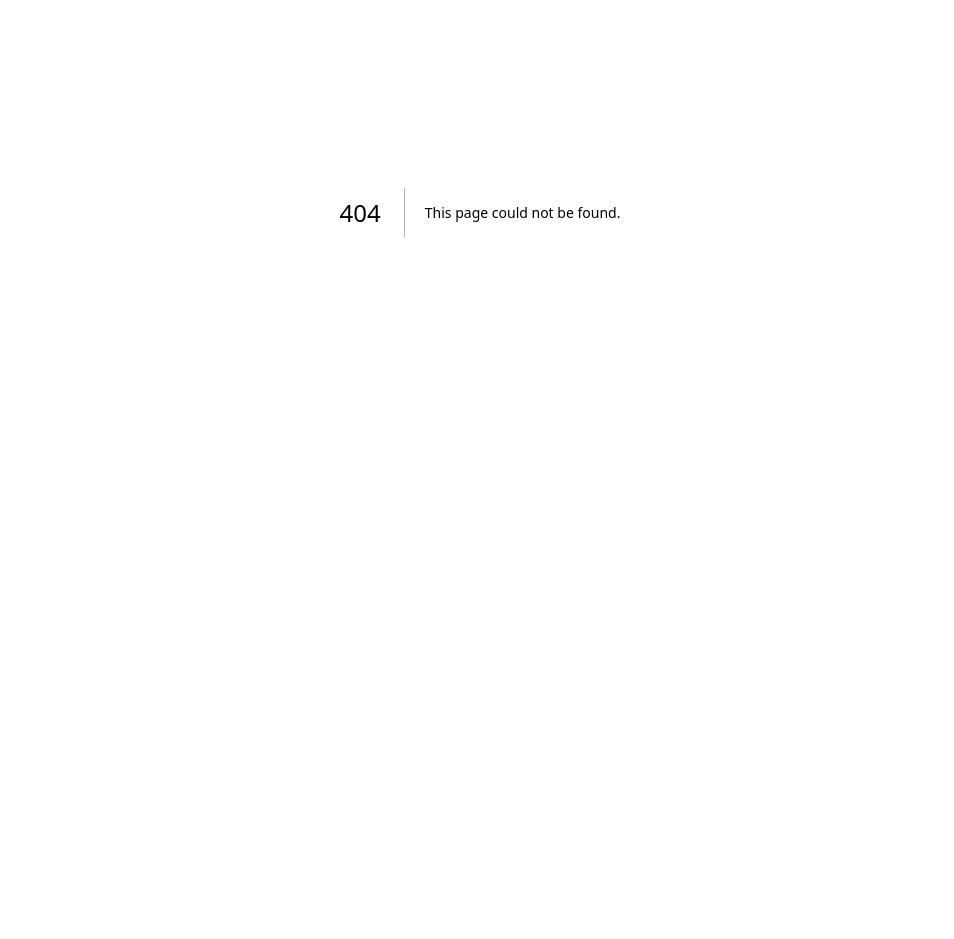
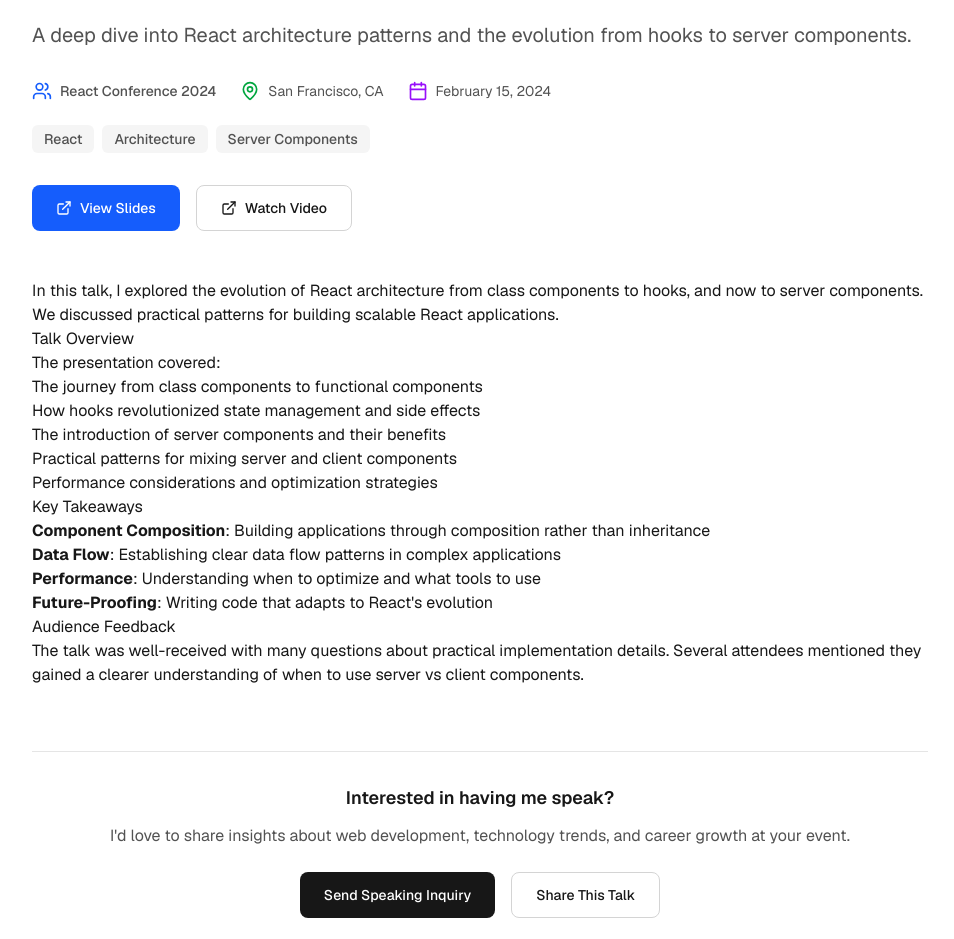
Before and after one commit to twilighty-abhi/portfolio-v3.0, a Next.js app: page /talks/modern-react-architecture in a window 1280 px wide. Before the commit this address had no page. Shown: the part 253-1192 px from the top of the page, without its empty margins (160-1114 px from the left). Before the commit the page ends 865 px from the top, so only its background shows below. Built offline with nearby package versions, Linux system fonts and the light colour scheme.

Commit message:
feat: add dynamic talk page with metadata and content rendering

```diff
--- /dev/null
+++ b/src/app/talks/[slug]/page.tsx
@@ -0,0 +1,185 @@
+import { Metadata } from 'next';
+import { notFound } from 'next/navigation';
+import Link from 'next/link';
+import { ArrowLeft, ExternalLink, MapPin, Calendar, Users } from 'lucide-react';
+import { getContentBySlug, getContentByType } from '@/lib/content-server';
+import { MDXRemote } from 'next-mdx-remote/rsc';
+
+interface TalkPageProps {
+  params: Promise<{
+    slug: string;
+  }>;
+}
+
+export async function generateStaticParams() {
+  const talks = getContentByType('talks');
+  return talks.map((talk) => ({
+    slug: talk.slug,
+  }));
+}
+
+export async function generateMetadata({ params }: TalkPageProps): Promise<Metadata> {
+  const { slug } = await params;
+  const talk = getContentBySlug('talks', slug);
+
+  if (!talk) {
+    return {
+      title: 'Talk Not Found',
+    };
+  }
+
+  return {
+    title: `${talk.title} - Talks - Abhiram N J`,
+    description: talk.description || '',
+    openGraph: {
+      title: talk.title,
+      description: talk.description || '',
+      type: 'article',
+      publishedTime: talk.date,
+      tags: talk.tags,
+    },
+    twitter: {
+      card: 'summary_large_image',
+      title: talk.title,
+      description: talk.description || '',
+    },
+  };
+}
+
+export default async function TalkPage({ params }: TalkPageProps) {
+  const { slug } = await params;
+  const talk = getContentBySlug('talks', slug);
+
+  if (!talk) {
+    notFound();
+  }
+
+  return (
+    <div className="container mx-auto px-4 py-8 sm:px-6 lg:px-8">
+      <div className="mx-auto max-w-4xl">
+        <div className="mb-8">
+          <Link
+            href="/talks"
+            className="inline-flex items-center gap-2 text-sm font-medium text-blue-600 hover:text-blue-700 dark:text-blue-400 dark:hover:text-blue-300"
+          >
+            <ArrowLeft className="h-4 w-4" />
+            Back to Talks
+          </Link>
+        </div>
+
+        <article>
+          <header className="mb-12">
+            <h1 className="text-3xl font-bold tracking-tight text-neutral-900 dark:text-neutral-100 sm:text-4xl lg:text-5xl">
+              {talk.title}
+            </h1>
+            {talk.description && (
+              <p className="mt-6 text-xl text-neutral-600 dark:text-neutral-400">
+                {talk.description}
+              </p>
+            )}
+
+            <div className="mt-8 flex flex-wrap gap-6 text-sm text-neutral-600 dark:text-neutral-400">
+              {talk.event && (
+                <div className="flex items-center gap-2">
+                  <Users className="h-5 w-5 text-blue-600 dark:text-blue-400" />
+                  <span className="font-medium">{talk.event}</span>
+                </div>
+              )}
+              {talk.location && (
+                <div className="flex items-center gap-2">
+                  <MapPin className="h-5 w-5 text-green-600 dark:text-green-400" />
+                  <span>{talk.location}</span>
+                </div>
+              )}
+              {talk.date && (
+                <div className="flex items-center gap-2">
+                  <Calendar className="h-5 w-5 text-purple-600 dark:text-purple-400" />
+                  <time>
+                    {new Date(talk.date).toLocaleDateString('en-US', {
+                      year: 'numeric',
+                      month: 'long',
+                      day: 'numeric',
+                    })}
+                  </time>
+                </div>
+              )}
+            </div>
+
+            {talk.tags && talk.tags.length > 0 && (
+              <div className="mt-6 flex flex-wrap gap-2">
+                {talk.tags.map((tag) => (
+                  <span
+                    key={tag}
+                    className="inline-flex items-center rounded-md bg-neutral-100 px-3 py-1 text-sm font-medium text-neutral-600 dark:bg-neutral-800 dark:text-neutral-400"
+                  >
+                    {tag}
+                  </span>
+                ))}
+              </div>
+            )}
+
+            {(talk.slidesUrl || talk.videoUrl) && (
+              <div className="mt-8 flex flex-wrap gap-4">
+                {talk.slidesUrl && (
+                  <a
+                    href={talk.slidesUrl}
+                    target="_blank"
+                    rel="noopener noreferrer"
+                    className="inline-flex items-center gap-2 rounded-lg bg-blue-600 px-6 py-3 text-sm font-medium text-white transition-colors hover:bg-blue-700"
+                  >
+                    <ExternalLink className="h-4 w-4" />
+                    View Slides
+                  </a>
+                )}
+                {talk.videoUrl && (
+                  <a
+                    href={talk.videoUrl}
+                    target="_blank"
+                    rel="noopener noreferrer"
+                    className="inline-flex items-center gap-2 rounded-lg border border-neutral-300 px-6 py-3 text-sm font-medium text-neutral-900 transition-colors hover:bg-neutral-50 dark:border-neutral-700 dark:text-neutral-100 dark:hover:bg-neutral-800"
+                  >
+                    <ExternalLink className="h-4 w-4" />
+                    Watch Video
+                  </a>
+                )}
+              </div>
+            )}
+          </header>
+
+          <div className="prose prose-lg prose-neutral dark:prose-invert max-w-none">
+            <MDXRemote source={talk.content} />
+          </div>
+        </article>
+
+        <footer className="mt-16 border-t border-neutral-200 pt-8 dark:border-neutral-800">
+          <div className="flex flex-col items-center gap-6 text-center">
+            <div className="space-y-3">
+              <h3 className="text-lg font-semibold text-neutral-900 dark:text-neutral-100">
+                Interested in having me speak?
+              </h3>
+              <p className="text-neutral-600 dark:text-neutral-400">
+                I'd love to share insights about web development, technology trends, and career growth at your event.
+              </p>
+            </div>
+            <div className="flex flex-wrap gap-4 justify-center">
+              <a
+                href="mailto:hello@abhiramnj.com"
+                className="inline-flex items-center gap-2 rounded-lg bg-neutral-900 px-6 py-3 text-sm font-medium text-white transition-colors hover:bg-neutral-800 dark:bg-neutral-100 dark:text-neutral-900 dark:hover:bg-neutral-200"
+              >
+                Send Speaking Inquiry
+              </a>
+              <a
+                href={`https://twitter.com/intent/tweet?text=${encodeURIComponent(`Great insights from "${talk.title}" by @abhiramnj`)}`}
+                target="_blank"
+                rel="noopener noreferrer"
+                className="inline-flex items-center gap-2 rounded-lg border border-neutral-300 px-6 py-3 text-sm font-medium text-neutral-900 transition-colors hover:bg-neutral-50 dark:border-neutral-700 dark:text-neutral-100 dark:hover:bg-neutral-800"
+              >
+                Share This Talk
+              </a>
+            </div>
+          </div>
+        </footer>
+      </div>
+    </div>
+  );
+}
--- a/src/app/talks/page.tsx
+++ b/src/app/talks/page.tsx
@@ -1,4 +1,5 @@
 import { Metadata } from 'next';
+import Link from 'next/link';
 import { ExternalLink, MapPin, Calendar, Users } from 'lucide-react';
 import { getContentByType } from '@/lib/content-server';
 
@@ -83,11 +84,11 @@ export default function TalksPage() {
             {talks.map((talk) => (
               <article
                 key={talk.slug}
-                className="rounded-lg border border-neutral-200 bg-white p-8 transition-colors hover:border-neutral-300 hover:shadow-lg dark:border-neutral-800 dark:bg-neutral-950 dark:hover:border-neutral-700"
+                className="group rounded-lg border border-neutral-200 bg-white transition-colors hover:border-neutral-300 hover:shadow-lg dark:border-neutral-800 dark:bg-neutral-950 dark:hover:border-neutral-700"
               >
-                <div className="flex flex-col lg:flex-row lg:items-start lg:justify-between lg:gap-8">
-                  <div className="flex-1">
-                    <h2 className="text-xl font-bold text-neutral-900 dark:text-neutral-100 lg:text-2xl">
+                <div className="flex flex-col lg:flex-row lg:items-start lg:justify-between lg:gap-8 p-8">
+                  <Link href={`/talks/${talk.slug}`} className="flex-1 block">
+                    <h2 className="text-xl font-bold text-neutral-900 dark:text-neutral-100 lg:text-2xl group-hover:text-blue-600 dark:group-hover:text-blue-400 transition-colors">
                       {talk.title}
                     </h2>
                     {talk.description && (
@@ -135,7 +136,7 @@ export default function TalksPage() {
                         ))}
                       </div>
                     )}
-                  </div>
+                  </Link>
 
                   <div className="mt-6 flex flex-col gap-3 lg:mt-0 lg:flex-shrink-0">
                     {talk.slidesUrl && (
```
